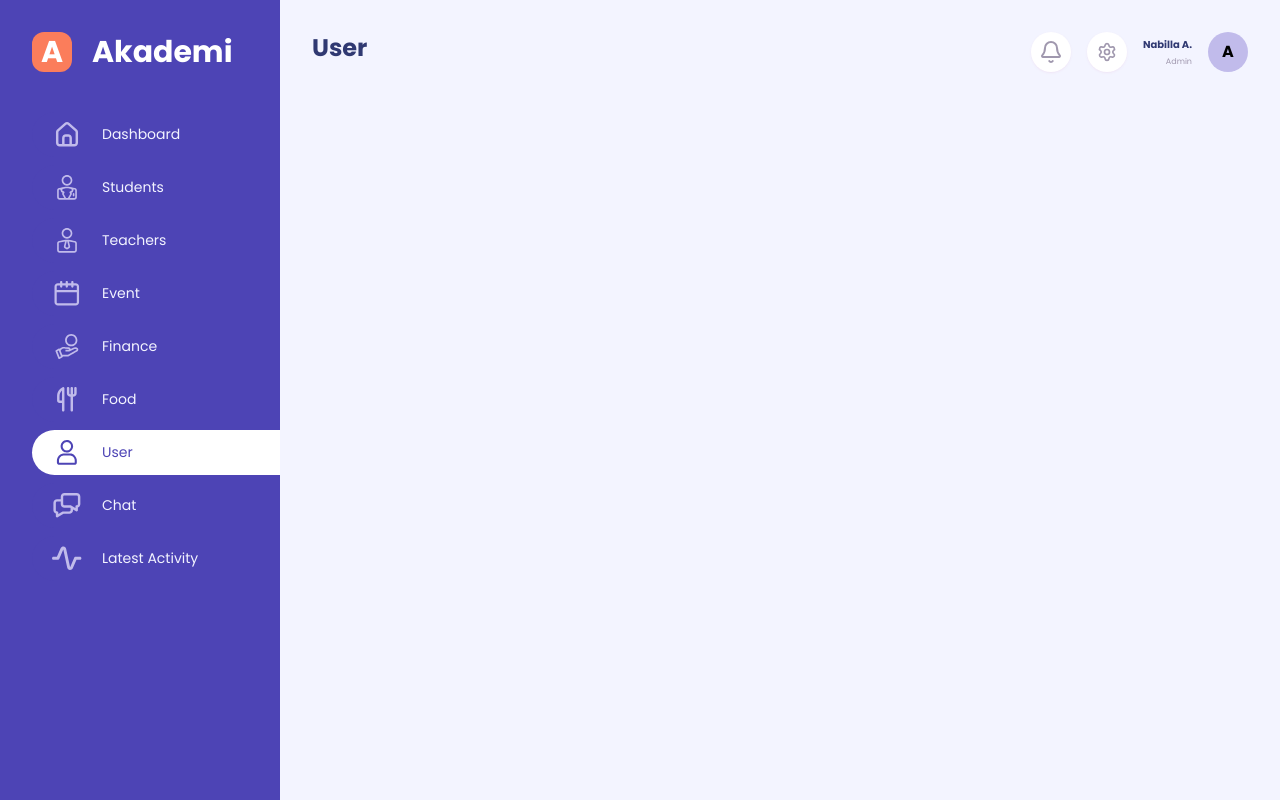
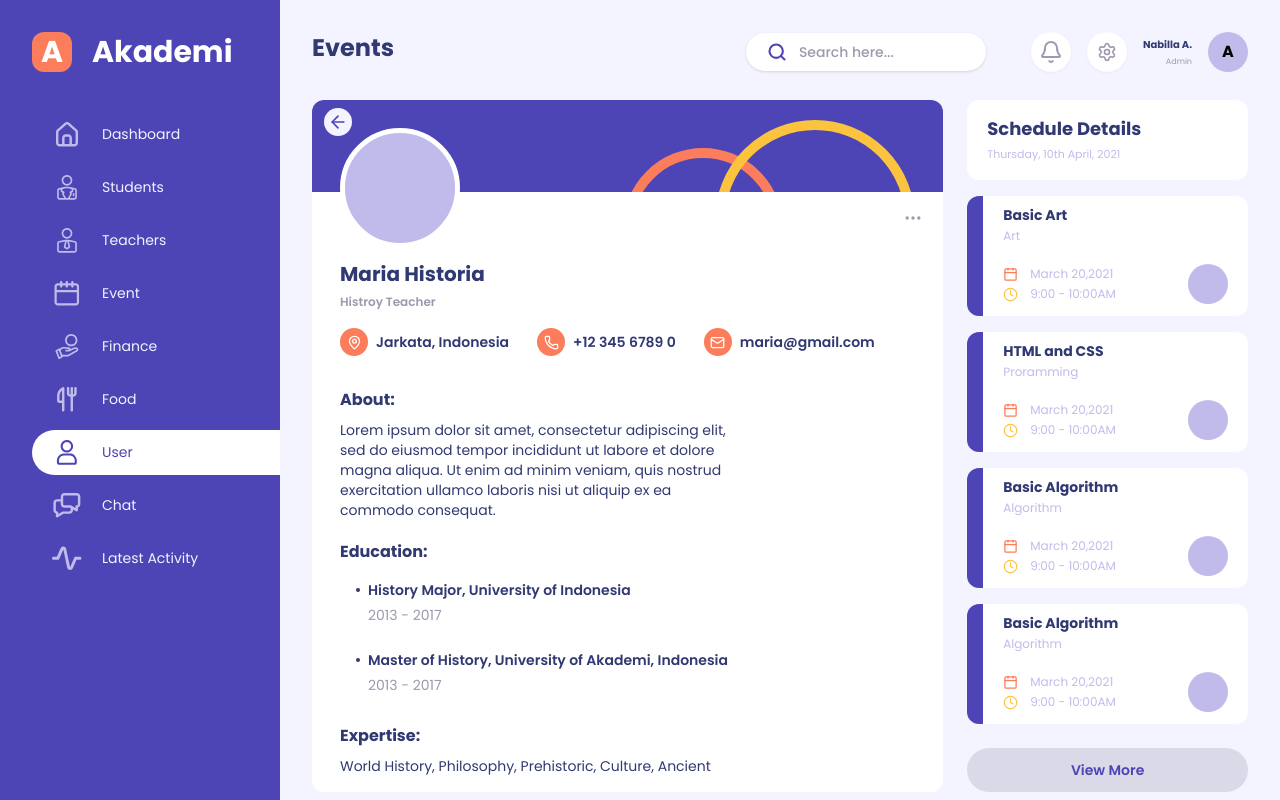
Before and after one commit to DEE-PRINCE001/Akademi, a React (Vite) app: page /user in a window 1280 px wide. Built offline with nearby package versions, Linux system fonts and the light colour scheme.

Commit message:
Added the TeacherDetailsPage

```diff
--- a/src/App.jsx
+++ b/src/App.jsx
@@ -12,6 +12,7 @@ import FoodPage from './pages/food/FoodPage'
 import LatestActivityPage from './pages/latestactivity/LatestActivityPage'
 import TeacherPage from './pages/teacher/TeacherPage'
 import UserPage from './pages/user/UserPage'
+import TeacherDetailsPage from './pages/teacher/TeacherDetailsPage'
 
 
 
@@ -62,7 +63,8 @@ function App() {
             </Sidebar>} />
 
             <Route path= '/user' element ={<Sidebar>
-              <UserPage/>
+              {/* <UserPage/> */}
+              <TeacherDetailsPage/>
             </Sidebar>} />
 
             <Route path= '/chat' element ={<Sidebar>
--- a/src/pages/event/ScheduleCard.jsx
+++ b/src/components/Cards/ScheduleCard.jsx
@@ -1,6 +1,6 @@
 import { Calendar, Clock } from 'lucide-react'
 import React from 'react'
-import CircularIcon from '../../components/labels/CircularIcon'
+import CircularIcon from '../labels/CircularIcon'
 
 const ScheduleCard = ({color="primary", topic, course, date, time}) => {
   return (
--- a/src/components/labels/CircularIcon.jsx
+++ b/src/components/labels/CircularIcon.jsx
@@ -13,7 +13,7 @@ const CircularIcon = ({
   const baseClasses = "rounded-full flex items-center justify-center font-bold transition-all";
 
   const variantClasses = {
-    primary: "bg-primary hover:bg-primary/90",
+    primary: "bg-primary text-white hover:bg-primary/90",
     secondary: "bg-secondary hover:bg-secondary/90",
     accent: "bg-accent text-primary hover:bg-accent/90",
     primarydeep: "bg-primary-text text-white hover:bg-primary-text/90",
@@ -22,7 +22,7 @@ const CircularIcon = ({
     emptyWithStroke: "text-grey-300 border border-grey-300 hover:bg-primary hover:text-white hover:border-0",
     neutral: "bg-white shadow shadow-[#BF156C0D] text-grey-300 hover:bg-primary hover:text-white",
 
-    details: "bg-background text-primary"
+    details: "bg-background text-primary hover:bg-primary-text hover:text-white"
   };
 
   const sizeClasses = {
--- a/src/pages/event/EventPage.jsx
+++ b/src/pages/event/EventPage.jsx
@@ -1,7 +1,7 @@
 import React from 'react'
 import GeneralHeader from '../../components/Layout/GeneralHeader'
 import Calendar from './Calendar'
-import ScheduleCard from './ScheduleCard'
+import ScheduleCard from '../../components/Cards/ScheduleCard'
 import Button from '../../components/labels/Button'
 
 
--- a/src/pages/food/FoodPage.jsx
+++ b/src/pages/food/FoodPage.jsx
@@ -27,7 +27,7 @@ const FoodPage = () => {
       rating: 4.7,
       totalOrders: 1456,
       interest: 26,
-      progress: 50,
+      progress: 40,
       image: "/assets/images/pancake.png"
     },
     {
@@ -37,7 +37,7 @@ const FoodPage = () => {
       rating: 4.8,
       totalOrders: 1456,
       interest: 26,
-      progress: 50,
+      progress: 30,
       image: "/assets/images/beef-ramen.png"
     },
     {
@@ -47,7 +47,7 @@ const FoodPage = () => {
       rating: 4.2,
       totalOrders: 1456,
       interest: 26,
-      progress: 50,
+      progress: 70,
       image: "/assets/images/mixed-salad.png"
     },
     {
@@ -100,7 +100,7 @@ const FoodPage = () => {
             </div>
           </div>
 
-          <div className='flex flex-col space-y-5 flex-1 min-h-0 overflow-auto'>
+          <div className='flex flex-col space-y-5 flex-1 min-h-0 overflow-auto scrollbar-thin'>
             {filteredData.map((data) => <FoodRow key={data.id} type={data.category} noOfOrder={data.totalOrders}
               interest={data.interest} name={data.name} rating={data.rating} percentage={data.progress} />)}
           </div>
@@ -108,7 +108,7 @@ const FoodPage = () => {
 
         {/* Footer */}
         <div>
-          <div className='flex justify-between items-center w-full'>
+          <div className='flex justify-between items-center mt-3 w-full'>
             <div className='text-grey-300 text-xs'>
               Showing <span className='text-primary font-semibold'>1-5</span> from <span className='text-primary font-semibold'>100</span> data
             </div>
--- /dev/null
+++ b/src/pages/teacher/TeacherDetailsPage.jsx
@@ -0,0 +1,104 @@
+import React from 'react'
+import GeneralHeader from '../../components/Layout/GeneralHeader'
+import ScheduleCard from '../../components/Cards/ScheduleCard'
+import Button from '../../components/labels/Button'
+import { ArrowBigLeftIcon, ArrowLeft, Contact, Mail, MapPin, MoreHorizontal, Phone, PhoneCall } from 'lucide-react'
+import CircularIcon from '../../components/labels/CircularIcon'
+
+const TeacherDetailsPage = ({ name, course, education, location, phone, email, about, expertise }) => {
+    return (
+        <div className='relative flex-1 flex flex-col min-h-0 space-y-3 md:space-y-7 w-auto m-0'>
+            <div className='md:w-[72%]'>
+                <GeneralHeader title={"Events"} searchBox />
+            </div>
+
+            <div className='flex-1 min-h-0 min-w-0 flex h-full flex-col space-y-5 md:flex-row md:space-x-6 md:space-y-0 w-full'>
+                <div className='flex-1 bg-white rounded-xl min-w-0 flex h-full flex-col space-y-5 md:flex-row md:space-x-6 md:space-y-0 w-full pb-3'>
+                    <div className='flex-1 relative flex flex-col min-h-0 min-w-0 w-full md:w-[70%] overflow-auto scrollbar-none'>
+                        <div className='w-full h-23 bg-primary rounded-t-xl'></div>
+                        <div className='absolute top-2 left-3 cursor-pointer'>
+                            <CircularIcon variant='details' size='sm'
+                                icon={<ArrowLeft size={20} className='text-inherit' />} />
+                        </div>
+                        <div className='flex-1 flex flex-col space-y-5 relative bg-white h-full min-h-0 p-7 pt-18 rounded-b-xl z-1'>
+                            <div className='absolute top-4 right-5'>
+                                <MoreHorizontal size={20} className='text-grey-300 hover:text-primary' />
+                            </div>
+
+                            <div className='flex flex-col space-y-3'>
+                                <h1 className='text-[20px] leading-none text-primary-text font-bold'>{name || "Maria Historia"}</h1>
+                                <p className='text-xs font-semibold text-grey-300 leading-none'>{course ? course + " Teacher" : "Histroy Teacher"}</p>
+                            </div>
+                            <div className='flex space-x-7 mb-8'>
+                                <div className='flex space-x-2 items-center'>
+                                    <CircularIcon variant='secondary' size='sm' icon={<MapPin size={15} className='text-white' />} />
+                                    <div className='font-semibold text-[14px] text-primary-text'>{location || "Jarkata, Indonesia"}</div>
+                                </div>
+                                <div className='flex space-x-2 items-center'>
+                                    <CircularIcon variant='secondary' size='sm' icon={<Phone size={15} className='text-white' />} />
+                                    <div className='font-semibold text-[14px] text-primary-text'>{phone || "+12 345 6789 0"}</div>
+                                </div>
+                                <div className='flex space-x-2 items-center'>
+                                    <CircularIcon variant='secondary' size='sm' icon={<Mail size={15} className='text-white' />} />
+                                    <div className='font-semibold text-[14px] text-primary-text'>{email || "maria@gmail.com"}</div>
+                                </div>
+                            </div>
+
+                            <div className='flex flex-col space-y-2 text-primary-text'>
+                                <h3 className='font-bold text-[16px]'>About:</h3>
+                                <p className='text-sm w-[70%]'>{about || "Lorem ipsum dolor sit amet, consectetur adipiscing elit, \
+                                sed do eiusmod tempor incididunt ut labore et dolore magna aliqua. Ut enim ad minim veniam, \
+                                quis nostrud exercitation ullamco laboris nisi ut aliquip ex ea commodo consequat."} </p>
+                            </div>
+                            <div className='flex flex-col space-y-2 text-primary-text'>
+                                <h3 className='font-bold text-[16px]'>Education:</h3>
+                                <div className='pl-7 p-2 flex flex-col space-y-6'>
+                                    <div className='relative flex flex-col space-y-1'>
+                                        <div className='absolute top-2 -left-3 w-1 h-1 bg-primary-text rounded-full'></div>
+                                        <h4 className='font-semibold text-[14px]'>History Major, University of Indonesia</h4>
+                                        <p className='text-[14px] text-grey-300'>2013 - 2017</p>
+                                    </div>
+                                    <div className='relative flex flex-col space-y-1'>
+                                        <div className='absolute top-2 -left-3 w-1 h-1 bg-primary-text rounded-full'></div>
+                                        <h4 className='font-semibold text-[14px]'>Master of History, University of Akademi, Indonesia</h4>
+                                        <p className='text-[14px] text-grey-300'>2013 - 2017</p>
+                                    </div>
+                                </div>
+                            </div>
+                            <div className='flex flex-col space-y-2 text-primary-text'>
+                                <h3 className='font-bold text-[16px]'>Expertise:</h3>
+                                <p className='text-sm w-[70%]'>{expertise || "World History, Philosophy, Prehistoric, Culture, Ancient"} </p>
+                            </div>
+                        </div>
+                        <div className='absolute top-7 left-7 z-2 bg-grey-200 w-30 h-30 rounded-full border-5 border-white'>            </div>
+                        <div className='absolute top-12 right-40 w-40 h-40 rounded-full border-10 border-secondary'></div>
+                        <div className='absolute top-5 right-7 w-50 h-50 rounded-full border-10 border-accent'></div>
+
+                    </div>
+                </div>
+
+                <div className='w-[30%] rounded-lg flex flex-col space-y-4 min-h-0'>
+                    <div className='rounded-xl p-5 h-20 bg-white w-full'>
+                        <div className='text-primary-text text-lg font-bold pb-2 leading-none'>Schedule Details</div>
+                        <div className='text-[11px] text-grey-200'>Thursday, 10th April, 2021</div>
+
+                    </div>
+                    <div className='flex flex-col space-y-4 overflow-auto scrollbar-thin'>
+
+                        <ScheduleCard course={"Art"} topic={"Basic Art"} />
+                        <ScheduleCard topic={"HTML and CSS"} course={"Proramming"} />
+                        <ScheduleCard />
+                        <ScheduleCard />
+                        <Button colors={"bg-grey-300/30 text-primary border-none hover:text-white hover:bg-primary"}
+                            size={"w-full p-3 mt-2 font-semibold text-sm"} className={"cursor-pointer"}>View More</Button>
+
+                    </div>
+                </div>
+
+            </div>
+
+        </div>
+    )
+}
+
+export default TeacherDetailsPage
```
